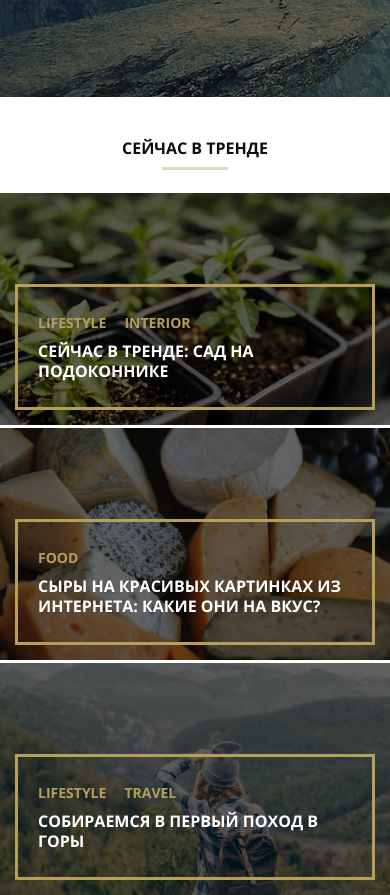
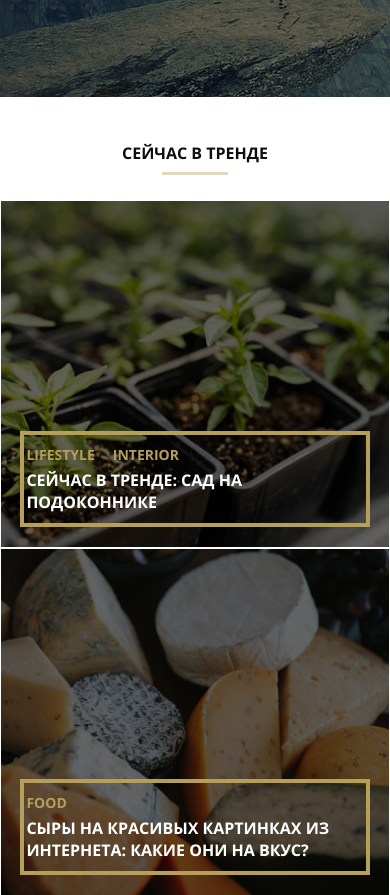
Before and after one commit to VSZ24/mq-diploma, a plain HTML site: page index.html in a window 390 px wide. Shown: the part 540-1435 px from the top of the page. Drawn offline with Linux system fonts and the light colour scheme; files whose address does not match are found by name.

Commit message:
Обновление файла style.css

```diff
--- a/css/style.css
+++ b/css/style.css
@@ -146,7 +146,7 @@ textarea.field {
   font-family: OpenSans, sans-serif;
 }
 
-.header:after, .trend-card-wrapper:after {
+.header:after {
   content: "";
   position: absolute;
   top: 0;
@@ -206,10 +206,6 @@ textarea.field {
   text-align: center;
 }
 
-.trend-section-wrapper {
-  width: 100%;
-  margin-top: 57px;
-}
 
 .main-section-title {
   text-align: center;
@@ -218,57 +214,106 @@ textarea.field {
   text-transform: uppercase;
 }
 
+
+/*TRENDS*/
+
+
+
+.trend-section-wrapper {
+    margin-top: 65px;
+    width: 100%;
+    max-width: 1660px;
+    margin-left: auto;
+    margin-right: auto;
+}
+
+.trend-title {
+    font-weight: 700;
+    font-size: 20px;
+}
+
 .trends {
-  display: flex;
-  justify-content: space-between;
+    display: flex;
+    width: 100%;
+    flex-wrap: wrap;
+    margin-top: 30px;
+    margin-left: auto;
+    margin-right: auto;
 }
 
 .trend-card-wrapper {
-  background-color: #000000;
-  background-repeat: no-repeat;
-  background-position: center center;
-  background-size: cover;
+    display: flex;
+    width: 25%;
+    height: 348px;
+    justify-content: center;
+    align-items: flex-end;
+    position: relative;
+    border: 1px solid #ffffff;
+    background-color: #444444;
+    background-position: center center;
+    background-repeat: no-repeat;
+    background-size: cover;
+}
 
-  position: relative;
-  z-index: 0;
-
-  display: flex;
-  align-items: flex-end;
-
-  width: 25%;
-  min-height: 320px;
-  padding: 15px 20px;
+.trend-card-wrapper::before {
+    content: '';
+    position: absolute;
+    background-color: rgba(0, 0, 0, 0.6);
+    width: 100%;
+    height: 100%;
+    top: 0;
+    right: 0;
+    bottom: 0;
+    left: 0;
 }
 
 .trend-garden {
-  background-image: url("../images/trend1.jpg");
+    background-image: url('../images/trend1.jpg');
 }
 
 .trend-cheese {
-  background-image: url("../images/trend2.jpg");
+    background-image: url('../images/trend2.jpg');
 }
 
 .trend-mountain {
-  background-image: url("../images/trend3.jpg");
+    background-image: url('../images/trend3.jpg');
 }
 
 .trend-lemon {
-  background-image: url("../images/trend4.jpg");
+    background-image: url('../images/trend4.jpg');
 }
 
 .trend-card {
-  border: 3px solid #b59f5b;
-  padding: 33px 33px;
-  flex-grow: 1;
+    display: flex;
+    width: 90%;
+    flex-direction: column;
+    justify-content: space-between;
+    margin-bottom: 20px;
+    padding: 40px 15px 35px;
+    border: 4px solid #b59f5b;
+    position: absolute;
+    z-index: 10;
 }
 
 .trend-title {
-  font-size: 20px;
-  font-weight: bold;
-  line-height: 1.2;
+    margin-top: 5px;
+}
 
-  margin-top: 6px;
+.trend-title a {
+    font-size: 20px;
+    color: #ffffff;
+    transition: color 0.2s linear;
 }
+
+.trend-title a:hover {
+    color: #b59f5b;
+}
+
+
+/*TRENDS*/
+
+
+
 
 .main-wrapper {
   max-width: 1200px;
@@ -440,7 +485,7 @@ textarea.field {
   font-size: 13px;
 }
 
-textarea {
+.textarea {
   resize: none;
 }
 
@@ -684,13 +729,23 @@ textarea {
   }
 }
 
-/* карточки трендов в 4 колонки*/
-@media (min-width: 1200px) {
 
-  .trend-card-wrapper:nth-child(n+2) {
-    margin-left: 4px;
-  }
+/* карточки трендов в 2 колонки при пейзажной ориентации*/
+
+@media (max-width: 640px) and (orientation: landscape) {
+    .trend-card-wrapper {
+        width: 50%;
+    }
 }
+
+
+@media (min-width: 641px) and (max-width: 1200px) and (orientation: portrait) {
+    .trend-card-wrapper {
+      width: 50%;
+    }
+}
+
+/* Media 1199px */
 
 @media (max-width: 1199px) {
 
@@ -751,6 +806,30 @@ textarea {
   }
 }
 
+@media (max-width: 1199px) {
+
+.trend-section-wrapper {
+        margin-top: 50px;
+    }
+
+    .trend-title {
+        font-size: 18px;
+    }
+
+    .trends {
+        margin-top: 15px;
+    }
+
+    .trend-card {
+        padding: 10px 2px;
+    }
+
+    .trend-title a {
+        font-size: 16px;
+    }
+}
+
+
 @media (min-width: 641px) and (max-width: 1199px) {
 
   .header-content, .main-wrapper, .footer {
@@ -776,32 +855,6 @@ textarea {
     line-height: 1.4;
   }
 
-  .trend-section-wrapper {
-    margin-top: 45px;
-  }
-
-  .trend-card-wrapper {
-    flex-basis: 49%;
-    flex-grow: 1;
-    min-height: 247px;
-    padding: 15px 19px;
-    margin-top: 0;
-    margin-bottom: 4px;
-  }
-
- .trend-card-wrapper:nth-child(2n+1) {
-    margin-right: 4px;
-  }
-
-  .trends {
-    margin-top: 18px;
-    justify-content: space-between;
-    flex-wrap: wrap;
-  }
-
-  .trend-card {
-    padding: 29px 29px;
-  }
 
   .main-section-title {
     font-size: 18px;
@@ -921,6 +974,8 @@ textarea {
   }
 }
 
+/* Media 640px */
+
 @media (max-width: 640px) {
 
   .feedback-form {
@@ -931,7 +986,7 @@ textarea {
     top: -32px;
   }
 
-  textarea.field {
+  .textarea.field {
   resize: none;
   }
 
@@ -943,7 +998,7 @@ textarea {
     margin: 0 15px;
   }
 
-  .header-content, .main-wrapper, .footer, .trend-card-wrapper {
+  .header-content, .main-wrapper, .footer {
     padding-left: 15px;
     padding-right: 15px;
   }
@@ -978,9 +1033,6 @@ textarea {
     line-height: 1.4;
   }
 
-  .trend-section-wrapper {
-    margin-top: 40px;
-  }
 
   .main {
     width: 100%;
@@ -994,29 +1046,32 @@ textarea {
     margin-top: 8px;
   }
 
-  .trends, .main-wrapper, .news, .craft {
+  .main-wrapper, .news, .craft {
     flex-direction: column;
   }
 
-  .trend-card-wrapper {
-    width: 100%;
-    min-height: 232px;
-    margin-top: 3px;
-  }
 
-  .trend-card {
-    padding: 26px 20px;
-  }
-
-  .trend-title {
-    margin-top: 9px;
-    font-size: 16px;
-    line-height: 1.25;
-  }
 
   .main-wrapper {
     margin-top: 45px;
   }
+
+
+  .trend-section-wrapper {
+        margin-top: 45px;
+    }
+
+    .trend-title {
+        font-size: 16px;
+    }
+
+    .trends {
+        margin-top: 25px;
+    }
+
+    .trend-card-wrapper {
+        width: 100%;
+    }
 
   .news {
     border-bottom: 3px #eeeeee solid;
@@ -1097,3 +1152,9 @@ textarea {
     margin: 45px auto 45px;
   }
 }
+
+@media (max-width: 640px) and (orientation: landscape) {
+    .trend-card-wrapper {
+        width: 50%;
+    }
+  }
```
